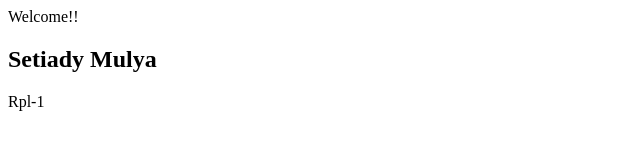
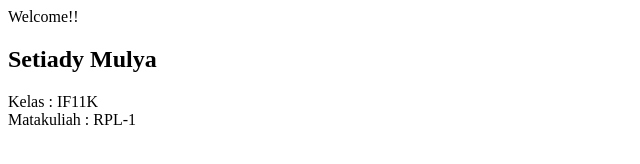
Before and after one commit to schtiady/rpl1-git, a plain HTML site: page index.html in a window 1280 px wide. Shown: the whole page, without its empty margins (0-640 px from the left). Drawn offline with Linux system fonts and the light colour scheme.

Commit message:
mengubah kode html dengan menambahkan kelas

```diff
--- a/index.html
+++ b/index.html
@@ -2,6 +2,9 @@
 <head>Welcome!!</head>
 <body>
   <h2>Setiady Mulya</h2>
-  <p>Rpl-1</p>
+  <p>
+	Kelas : IF11K<br />
+	Matakuliah : RPL-1
+  </p>
 </body>
 </html>
```
